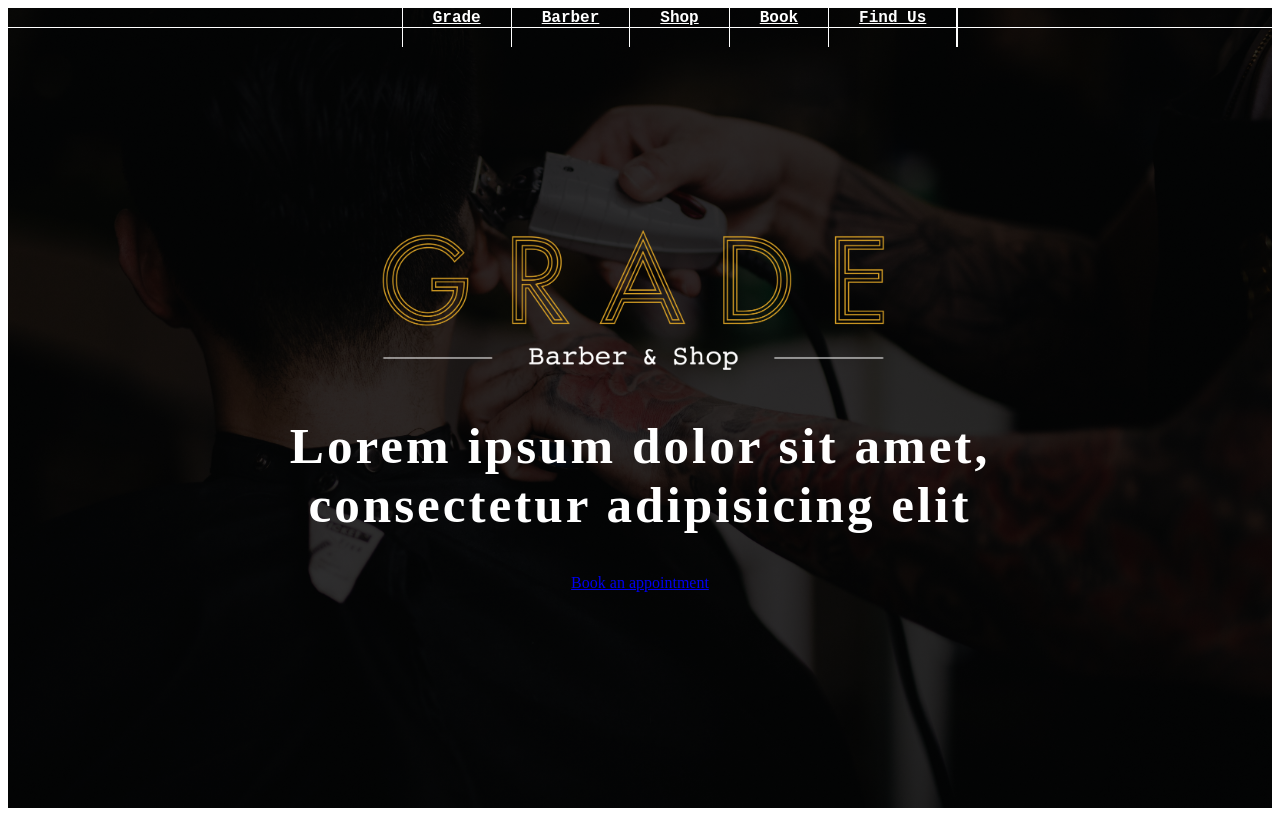
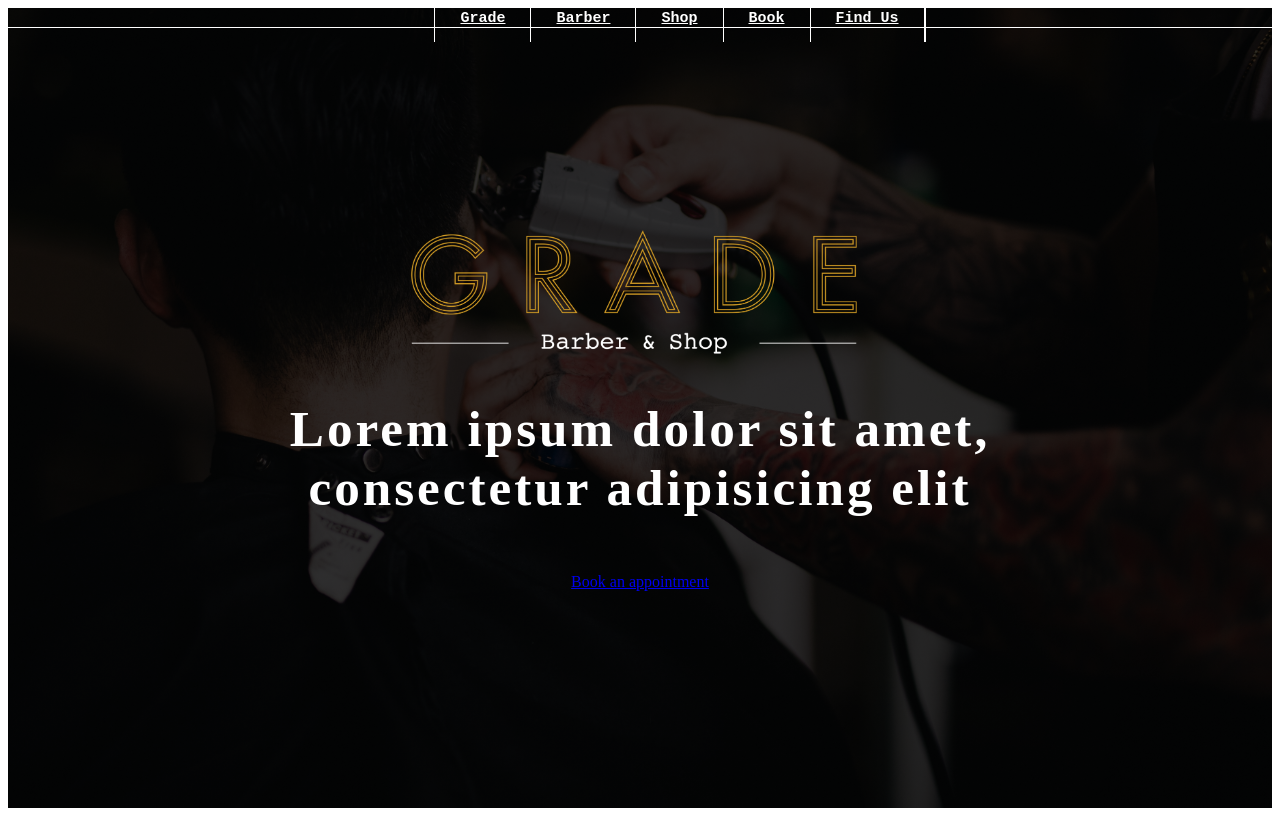
Before and after one commit to chrisjingram/grade-website, a Gatsby site: page / in a window 1280 px wide. Shown: the top 816 px of the page. Built offline with nearby package versions, Linux system fonts and the light colour scheme; Gatsby itself is replaced by a stand-in of ours.

Commit message:
styled nav bar and header

```diff
--- a/src/css/header.css
+++ b/src/css/header.css
@@ -14,20 +14,24 @@ section#header{
 
 #header h2{
   margin: 0; padding: 0;
-  font-family: "ButlerMedium", serif;
+  font-family: "ButlerRegular", serif;
   display: block;
   width: 100%;
   margin: 0 auto;
   text-align: center;
   font-size: 4vw;
   letter-spacing: 3px;
-  margin-bottom: 5vh;
+  margin-bottom: 7vh;
+}
+#header h2::selection{
+  background: white;
+  opacity: 1;
 }
 
 #header img.logo{
   display: block;
   width: 80%;
-  max-width: 45vw;
+  max-width: 40vw;
   margin: 0 auto;
   margin-bottom: 5vh;
 }
--- a/src/css/nav.css
+++ b/src/css/nav.css
@@ -11,9 +11,10 @@ ul.nav{
     margin: 0;
   }
     ul.nav li a{
-      padding: 20px 30px;
+      padding: 15px 25px;
       font-family: "Courier New", serif;
       font-weight: bold;
+      font-size: 15px;
       color: white;
       -o-transition:.25s;
       -ms-transition:.25s;
@@ -29,3 +30,34 @@ ul.nav{
     ul.nav li:last-child a{
       border-right: 2px solid white;
     }
+
+/*==========  Non-Mobile First Method  ==========*/
+
+/* Large Devices, Wide Screens */
+@media only screen and (max-width : 1200px) {
+
+}
+
+/* Medium Devices, Desktops */
+@media only screen and (max-width : 992px) {
+
+}
+
+/* Small Devices, Tablets */
+@media only screen and (max-width : 768px) {
+  ul.nav li a{
+    font-size: 12px;
+  }
+}
+
+/* Extra Small Devices, Phones */
+@media only screen and (max-width : 480px) {
+  ul.nav{
+    display: none;
+  }
+}
+
+/* Custom, iPhone Retina */
+@media only screen and (max-width : 320px) {
+
+}
--- a/src/css/shared.css
+++ b/src/css/shared.css
@@ -11,7 +11,7 @@
   text-decoration: none;
   color: #d0992a;
   border: 1px solid #d0992a;
-  font-size: 20px;
+  font-size: 18px;
   -o-transition:.25s;
   -ms-transition:.25s;
   -moz-transition:.25s;
```
